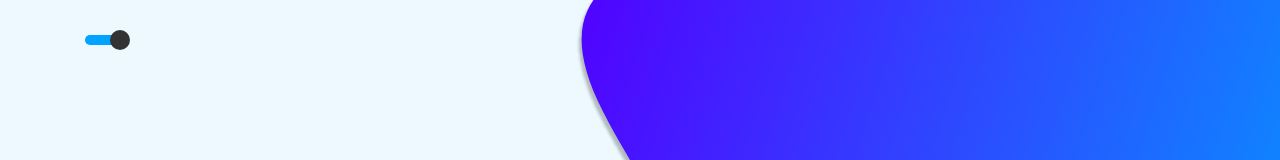
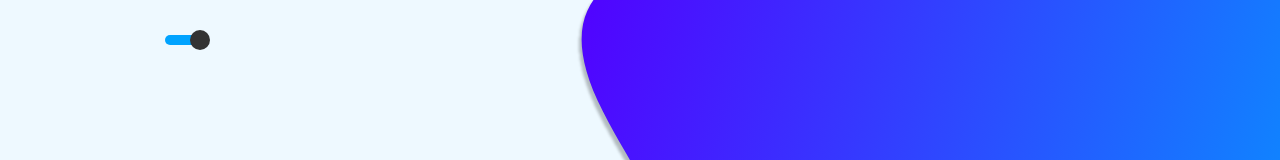
Before and after one commit to Eduardo-SO/Teach, a Next.js app in the folder web/: page / in a window 1280 px wide. Shown: the top 160 px of the page. Built offline with nearby package versions, Linux system fonts and the light colour scheme.

Commit message:
Fix header padding

```diff
--- a/web/src/components/Header/styles.ts
+++ b/web/src/components/Header/styles.ts
@@ -9,6 +9,12 @@ export const Container = styled.div`
   width: 100%;
   margin-bottom: -8rem;
 
+  padding: 0 4rem;
+
+  @media (min-width: 980px) {
+    padding: 0 8rem;
+  }
+
   h1 {
     background: ${props => props.theme.colors.background.gradient};
 
```
